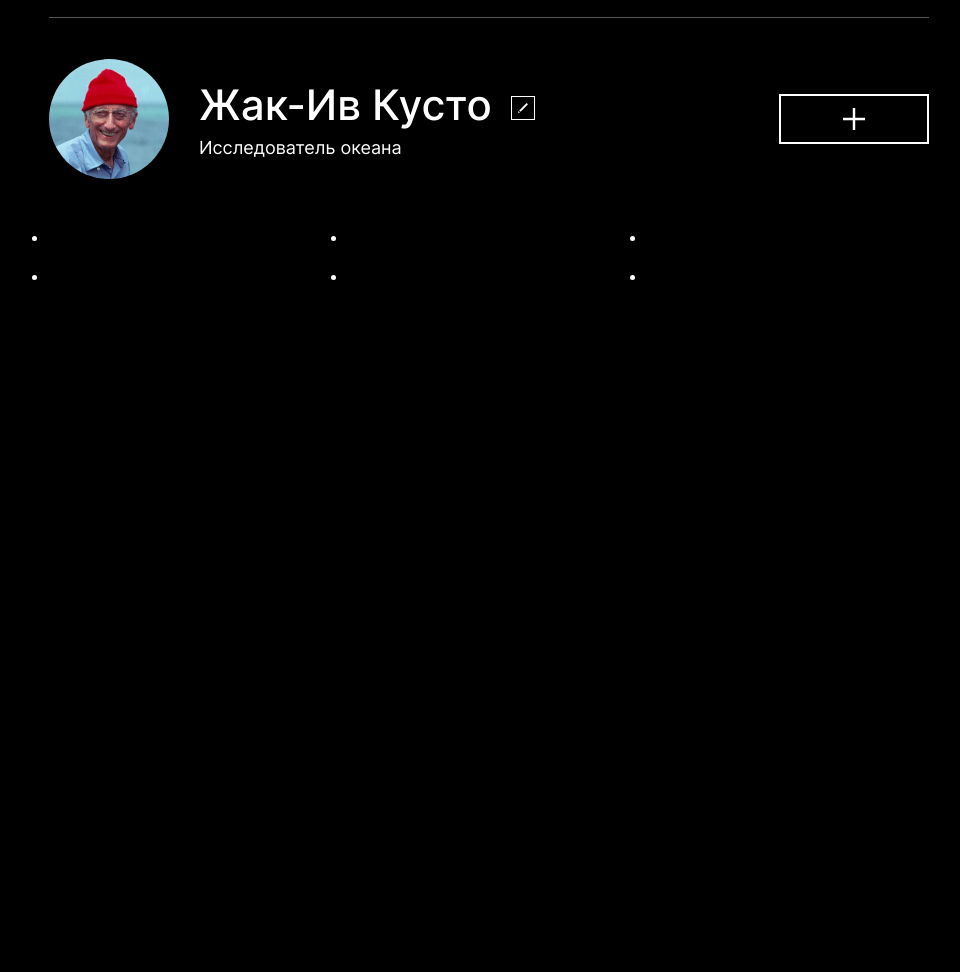
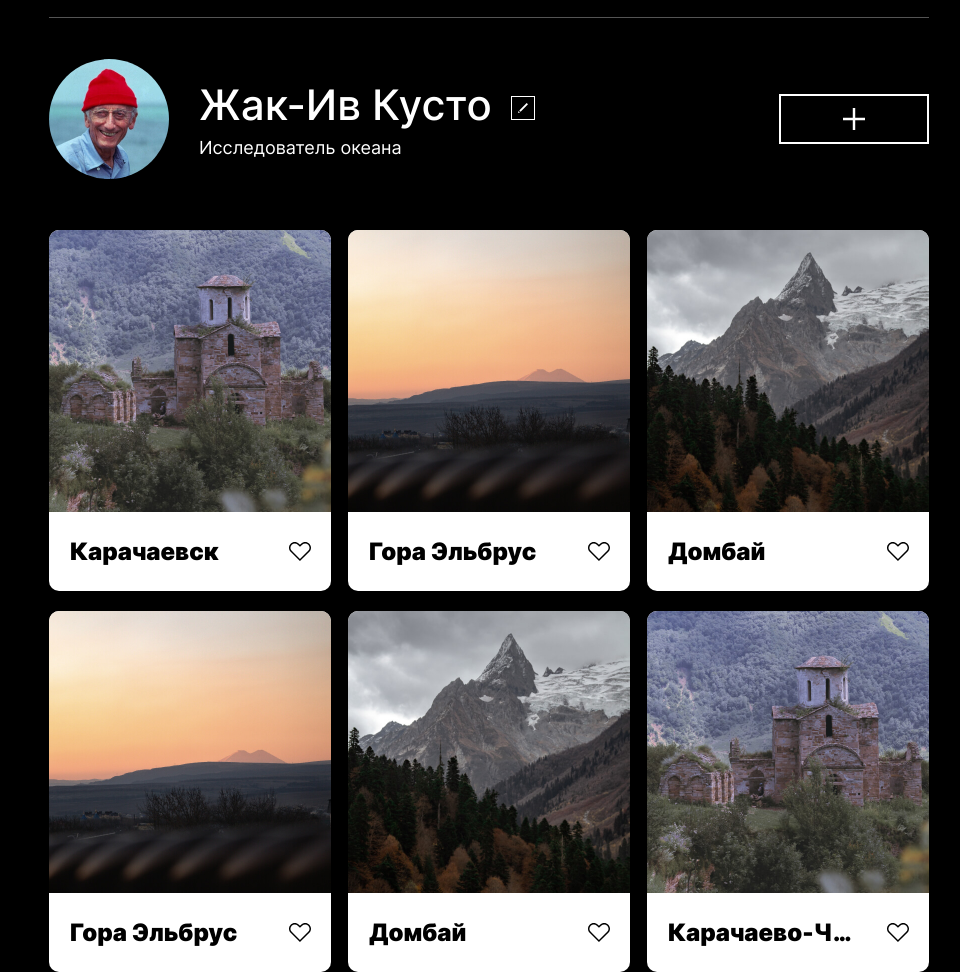
Before and after one commit to BobrikAU/mesto-project, a plain HTML site: page index.html in a window 1280 px wide. Shown: the part 100-1072 px from the top of the page, without its empty margins (151-1111 px from the left). Before the commit the page ends 800 px from the top, so only its background shows below. Drawn offline with Linux system fonts and the light colour scheme.

Commit message:
main-photos ist fertig

```diff
--- a/blocks/add-photo/add-photo.css
+++ b/blocks/add-photo/add-photo.css
@@ -2,7 +2,6 @@
   grid-area: adding;
   align-self: start;
   justify-self: center;
-  margin-top: 76px;
   padding: 0;
   background-color: black;
   border: 2px solid white;
@@ -19,7 +18,6 @@
 
 @media screen and (max-width: 330px) {
   .add-photo {
-    margin-top: 32px;
     width: 282px;
   }
 }
--- /dev/null
+++ b/blocks/main/__margin/main__margin.css
@@ -0,0 +1,9 @@
+.main__margin {
+  margin-top: 76px;
+}
+
+@media screen and (max-width: 330px) {
+  .main__margin {
+    margin-top: 32px;
+  }
+}
--- a/blocks/main/main.css
+++ b/blocks/main/main.css
@@ -3,7 +3,7 @@
   max-width: 880px;
   display: grid;
   grid-template-columns: minmax(230px, 730px) 150px;
-  grid-template-rows: 210px auto;
+  grid-template-rows: 212px auto;
   grid-template-areas:
   "profil adding"
   "photos photos";
--- /dev/null
+++ b/blocks/photos/__caption/photos__caption.css
@@ -0,0 +1,12 @@
+.photos__caption {
+  display: inline-block;
+  max-width: calc(100% - 84px);
+  color: #000;
+  font-weight: 900;
+  font-size: 24px;
+  line-height: 1.21;
+  padding: 21px 0 22px 21px;
+  overflow: hidden;
+  white-space: nowrap;
+  text-overflow: ellipsis;
+}
--- /dev/null
+++ b/blocks/photos/__container/photos__container.css
@@ -0,0 +1,4 @@
+.photos__container {
+  margin: 0;
+  width: 100%;
+}
--- /dev/null
+++ b/blocks/photos/__item/photos__item.css
@@ -0,0 +1,5 @@
+.photos__item {
+  background-color: #fff;
+  border-radius: 10px;
+  overflow: hidden;
+}
--- /dev/null
+++ b/blocks/photos/__like/photos__like.css
@@ -0,0 +1,12 @@
+.photos__like {
+  float: right;
+  width: 22px;
+  height: 19px;
+  margin: 26px 20px 0 0;
+  cursor: pointer;
+  transition: .3s;
+}
+
+.photos__like:hover {
+  opacity: .5;
+}
--- a/blocks/photos/__photo/photos__photo.css
+++ b/blocks/photos/__photo/photos__photo.css
@@ -1 +1,3 @@
-.photos__photo {}
+.photos__photo {
+  width: 100%;
+}
--- a/blocks/photos/photos.css
+++ b/blocks/photos/photos.css
@@ -1,9 +1,26 @@
 .photos {
   margin: 0;
   padding-left: 0;
+  list-style: none;
   grid-area: photos;
   display: grid;
-  grid-template-columns: repeat(3, 1fr);
+  grid-template-columns: repeat(3, minmax(50px, 1fr));
   grid-template-rows: repeat(2, auto);
   gap: 20px 17px;
+
 }
+
+@media screen and (max-width: 700px) {
+  .photos {
+    grid-template-columns: repeat(2, minmax(50px, 1fr));
+    grid-template-rows: repeat(3, auto);
+  }
+}
+
+@media screen and (max-width: 330px) {
+  .photos {
+    grid-template-columns: repeat(1, minmax(50px, 1fr));
+    grid-template-rows: repeat(6, auto);
+    padding-top: 36px;
+  }
+}
--- a/blocks/profil/profil.css
+++ b/blocks/profil/profil.css
@@ -2,7 +2,7 @@
   grid-area: profil;
   display: grid;
   grid-template-columns: 150px minmax(100px, max-content) 82px;
-  grid-template-rows: 210px;
+  grid-template-rows: 212px;
 }
 
 @media screen and (max-width: 330px) {
--- a/index.html
+++ b/index.html
@@ -24,14 +24,50 @@
       </div>
       <button class="profil__edit"><img src="./images/pen.svg" alt="картинка ручки" class="profil__pen"></button>
     </div>
-    <button class="add-photo"><img src="./images/plus.svg" alt="плюс" class="add-photo__plus"></button>
+    <button class="add-photo main__margin"><img src="./images/plus.svg" alt="плюс" class="add-photo__plus"></button>
     <ul class="photos">
-      <li class="photos__photo"></li>
-      <li class="photos__photo"></li>
-      <li class="photos__photo"></li>
-      <li class="photos__photo"></li>
-      <li class="photos__photo"></li>
-      <li class="photos__photo"></li>
+      <li class="photos__item">
+        <figure class="photos__container">
+          <img src="./images/karachaevsk.jpg" alt="фотография Сентинского храма" class="photos__photo">
+          <figcaption class="photos__caption">Карачаевск</figcaption>
+          <img src="./images/like-no.svg" alt="лайк выключен" class="photos__like">
+        </figure>
+      </li>
+      <li class="photos__item">
+        <figure class="photos__container">
+          <img src="./images/elbrus.jpg" alt="фотография заката на фоне Эльбруса" class="photos__photo">
+          <figcaption class="photos__caption">Гора Эльбрус</figcaption>
+          <img src="./images/like-no.svg" alt="лайк выключен" class="photos__like">
+        </figure>
+      </li>
+      <li class="photos__item">
+        <figure class="photos__container">
+          <img src="./images/dombai.jpg" alt="фотография горы в Домбае" class="photos__photo">
+          <figcaption class="photos__caption">Домбай</figcaption>
+          <img src="./images/like-no.svg" alt="лайк выключен" class="photos__like">
+        </figure>
+      </li>
+      <li class="photos__item">
+        <figure class="photos__container">
+          <img src="./images/elbrus.jpg" alt="фотография заката на фоне Эльбруса" class="photos__photo">
+          <figcaption class="photos__caption">Гора Эльбрус</figcaption>
+          <img src="./images/like-no.svg" alt="лайк выключен" class="photos__like">
+        </figure>
+      </li>
+      <li class="photos__item">
+        <figure class="photos__container">
+          <img src="./images/dombai.jpg" alt="фотография горы в Домбае" class="photos__photo">
+          <figcaption class="photos__caption">Домбай</figcaption>
+          <img src="./images/like-no.svg" alt="лайк выключен" class="photos__like">
+        </figure>
+      </li>
+      <li class="photos__item">
+        <figure class="photos__container">
+          <img src="./images/karachaevsk.jpg" alt="фотография Сентинского храма" class="photos__photo">
+          <figcaption class="photos__caption">Карачаево-Черкесская Республика</figcaption>
+          <img src="./images/like-no.svg" alt="лайк выключен" class="photos__like">
+        </figure>
+      </li>
     </ul>
   </main>
 </body>
--- a/pages/index.css
+++ b/pages/index.css
@@ -12,6 +12,11 @@
 @import url(../blocks/profil/__edit/profil__edit.css);
 @import url(../blocks/profil/__pen/profil__pen.css);
 @import url(../blocks/add-photo/add-photo.css);
+@import url(../blocks/main/__margin/main__margin.css);
 @import url(../blocks/add-photo/__plus/add-photo__plus.css);
 @import url(../blocks/photos/photos.css);
+@import url(../blocks/photos/__item/photos__item.css);
 @import url(../blocks/photos/__photo/photos__photo.css);
+@import url(../blocks/photos/__container/photos__container.css);
+@import url(../blocks/photos/__caption/photos__caption.css);
+@import url(../blocks/photos/__like/photos__like.css);
```
Also changed, not shown: images/like-aktiv.svg (renamed from images/like_aktiv.svg), images/like-no.svg (renamed from images/like_no.svg).
